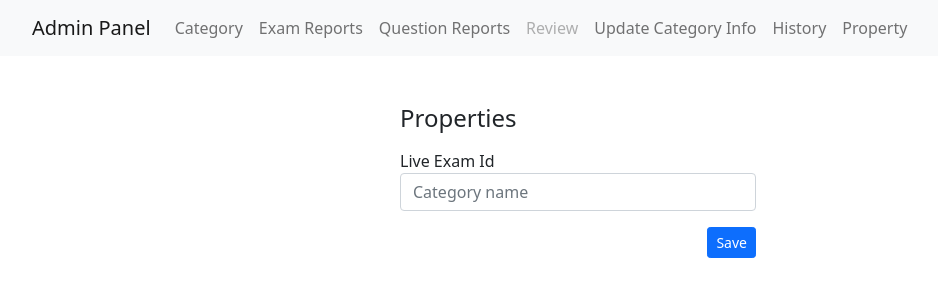
After one commit to abhijit0014/mcqschools, a PHP site: template template/admin/property_form.html in a window 1280 px wide. The commit adds this page. Shown: the top 300 px of the page, without its empty margins (62-1000 px from the left). Run offline with PHP 8.4, Linux system fonts and the light colour scheme; the template is opened without the code that fills it, so the values that code supplies are empty.

```diff
--- a/template/admin/admin_header.html
+++ b/template/admin/admin_header.html
@@ -26,6 +26,9 @@
                   <li class="nav-item">
                     <a class="nav-link" href="/history/list">History</a>
                   </li>
+                  <li class="nav-item">
+                    <a class="nav-link" href="/admin/property">Property</a>
+                  </li>
                 </ul>
               </div>
             </div>
--- /dev/null
+++ b/template/admin/property_form.html
@@ -0,0 +1,46 @@
+<!doctype html>
+<html lang="en">
+
+<head>
+    <meta charset="utf-8">
+    <meta name="viewport" content="width=device-width, initial-scale=1">
+    <link href="/template/resource/app.css" rel="stylesheet">
+    <script src="/template/resource/jquery.min.js"></script>
+    <link href="/template/resource/bootstrap.min.css" rel="stylesheet">
+    <script src="/template/resource/bootstrap.bundle.min.js"></script>
+    <link rel="icon" href="/favicon.png" type="image/png" sizes="16x16">
+    <title>Property</title>
+</head>
+
+<body>
+    <!-- HEADER -->
+    <?php include __DIR__.'/admin_header.html';?>
+
+    <!-- BODY -->
+    <div class="container">
+        <div class="row">
+            <div class="col-10 col-sm-8 col-md-6 col-lg-4 m-auto">
+                <div class="mt-5 mb-3">
+                    <span class="h4">Properties</span>
+                </div>
+                <form action="/admin/property_update" method="post">
+                    <div>
+                        <input name="id" type="hidden" value="<?php echo $property->id ?>">
+                    </div>
+                    <div class="row form-group">
+                        <div class="col">
+                            <label>Live Exam Id</label>
+                            <input name="live_exam_id" value="<?php echo $property->live_exam_id ?>" type="number" class="form-control" placeholder="Category name"  required>
+                        </div>
+                    </div>
+
+                    <div class="mt-3">
+                        <button type="submit" class="btn btn-sm btn-primary float-end">Save</button>
+                    </div>
+                </form>
+            </div>
+        </div>
+    </div>
+
+</body>
+</html>
--- a/template/live.html
+++ b/template/live.html
@@ -14,7 +14,7 @@
     <?php include __DIR__.'/static/header.html';?>
 
     <!-- BODY -->
-    <?php if( $GLOBALS["LIVE_EXAM_ID"] ){ ?>
+    <?php if( $live_exam_id ){ ?>
 
     <div class="container">
 
@@ -232,7 +232,7 @@
 </html>
 
 <script>
-    url = '/examcenter/exam/<?php echo $GLOBALS["LIVE_EXAM_ID"] ?>';
+    url = '/examcenter/exam/<?php echo $live_exam_id ?>';
     $("#startButton").click(function () {
         window.location.href = url;
     });
--- a/template/static/alert.php
+++ b/template/static/alert.php
@@ -60,7 +60,7 @@
 <?php } ?>
 
 <!-- upcoming live exam -->
-<?php if( $GLOBALS["LIVE_EXAM_ID"]) { ?>
+<?php if( $property->live_exam_id ) { ?>
 <div class="mb-3">
         <div class="d-flex alert alert-info border border-info ">
             <div class="flex-fill">
```
Also changed, not shown: controller/admin_controller.php (+17 -0 lines), controller/examcenter_controller.php (+10 -8 lines), controller/index_controller.php (+6 -1 lines), repository/propertyRepository.php (added, +29 -0 lines).
